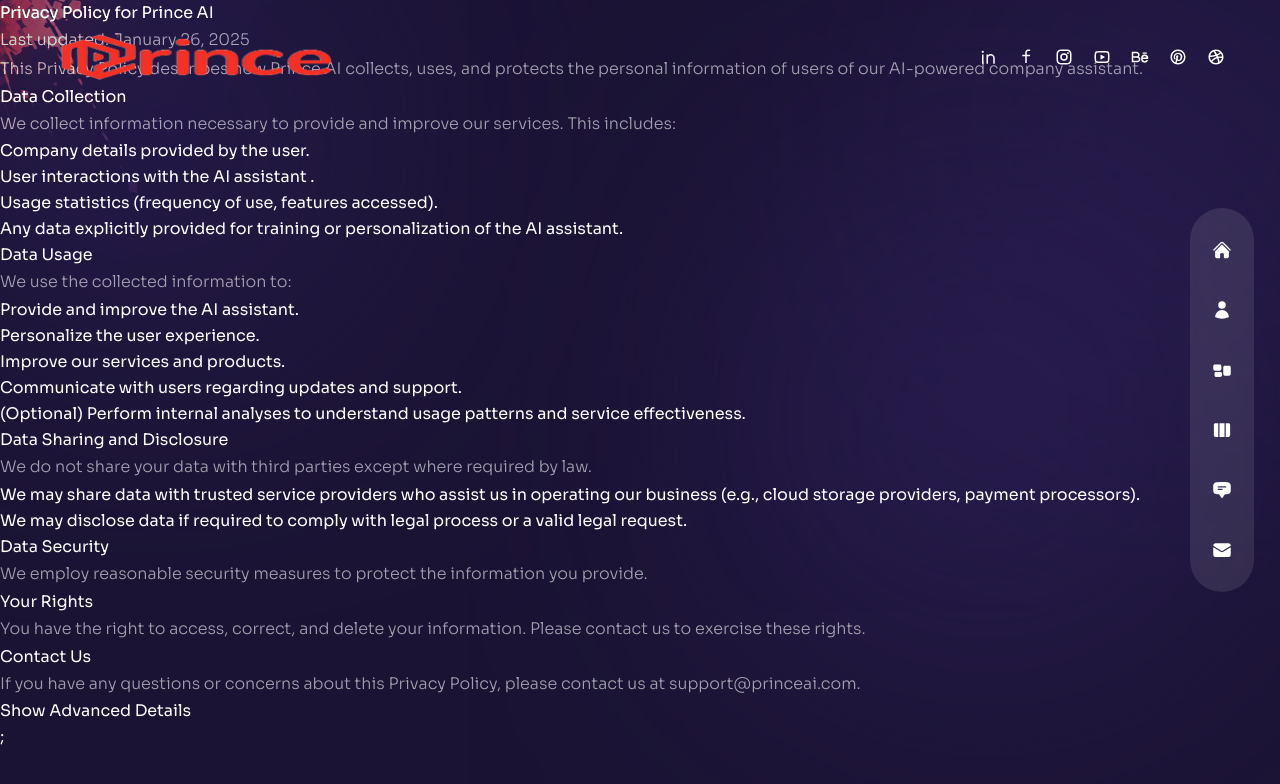
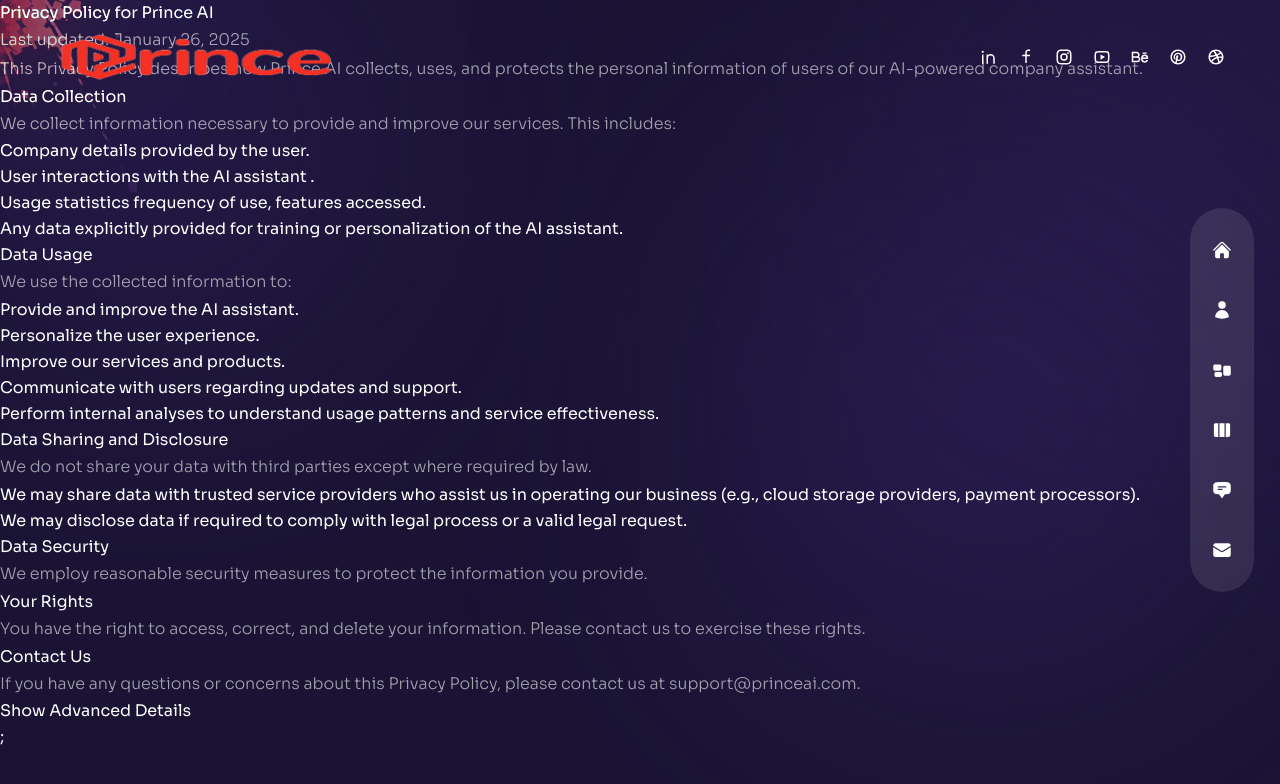
Before and after one commit to Prince1Bhikadiya/Princeporfolio, a Next.js app: page /privacypolicy in a window 1280 px wide. Shown: the top 784 px of the page. Built offline with nearby package versions, Linux system fonts and the light colour scheme.

Commit message:
Update index.js

```diff
--- a/pages/privacypolicy/index.js
+++ b/pages/privacypolicy/index.js
@@ -25,7 +25,7 @@
       <ul>
         <li>Company details provided by the user.</li>
         <li>User interactions with the AI assistant .</li>
-        <li>Usage statistics (frequency of use, features accessed).</li>
+        <li>Usage statistics frequency of use, features accessed.</li>
         <li>Any data explicitly provided for training or personalization of the AI assistant.</li>
       </ul>
 
@@ -38,7 +38,7 @@
         <li>Personalize the user experience.</li>
         <li>Improve our services and products.</li>
         <li>Communicate with users regarding updates and support.</li>
-        <li>(Optional) Perform internal analyses to understand usage patterns and service effectiveness.</li>
+        <li>Perform internal analyses to understand usage patterns and service effectiveness.</li>
       </ul>
 
 
```
